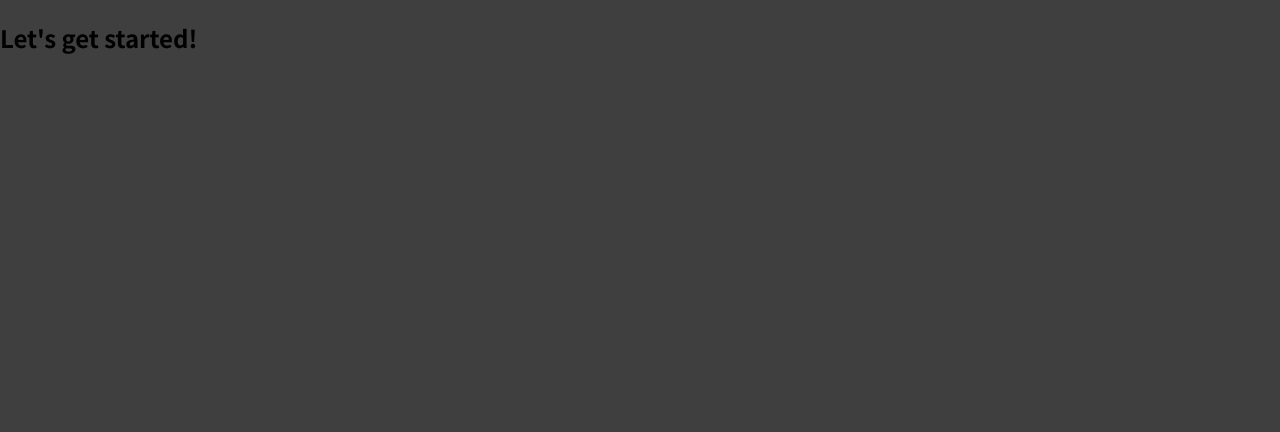
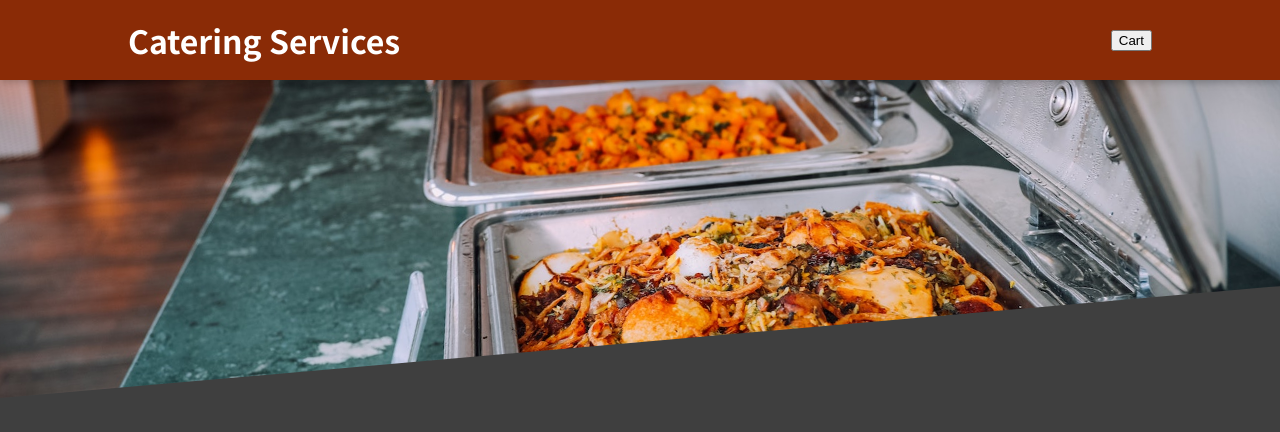
Before and after one commit to tonybejjani/REACT-food-order-app, a React (Create React App) app: page / in a window 1280 px wide. Shown: the top 432 px of the page. Built offline with nearby package versions, Linux system fonts and the light colour scheme.

Commit message:
1- create components folder and 4 subfolders 	Cart 	Layout 	Meals 	UI 2- Inside Layout component 	create Header component and Header.module.css 	add a folder assets with meals image 	incorporate image in file 	add css module classes
3- integrate Header component in App.js

```diff
--- a/src/App.js
+++ b/src/App.js
@@ -1,8 +1,12 @@
+/** @format */
+import { React, Fragment } from 'react';
+
+import Header from './components/Layout/Header';
 function App() {
   return (
-    <div>
-      <h2>Let's get started!</h2>
-    </div>
+    <Fragment>
+      <Header />
+    </Fragment>
   );
 }
 
--- /dev/null
+++ b/src/components/Layout/Header.js
@@ -0,0 +1,21 @@
+/** @format */
+
+import { React, Fragment } from 'react';
+
+import mealsImage from '../../assets/meals.jpg';
+import classes from './Header.module.css';
+const Header = (props) => {
+  return (
+    <Fragment>
+      <header className={classes.header}>
+        <h1>Catering Services</h1>
+        <button>Cart</button>
+      </header>
+      <div className={classes['main-image']}>
+        <img src={mealsImage} alt="a table full of kept warm meals" />
+      </div>
+    </Fragment>
+  );
+};
+
+export default Header;
--- /dev/null
+++ b/src/components/Layout/Header.module.css
@@ -0,0 +1,29 @@
+.header {
+  position: fixed;
+  top: 0;
+  left: 0;
+  width: 100%;
+  height: 5rem;
+  background-color: #8a2b06;
+  color: white;
+  display: flex;
+  justify-content: space-between;
+  align-items: center;
+  padding: 0 10%;
+  box-shadow: 0 2px 8px rgba(0, 0, 0, 0.25);
+  z-index: 10;
+}
+
+.main-image {
+  width: 100%;
+  height: 25rem;
+  z-index: 0;
+  overflow: hidden;
+}
+
+.main-image img {
+  width: 110%;
+  height: 100%;
+  object-fit: cover;
+  transform: rotateZ(-5deg) translateY(-4rem) translateX(-1rem);
+}
```
Also changed, not shown: src/assets/meals.jpg (added).
